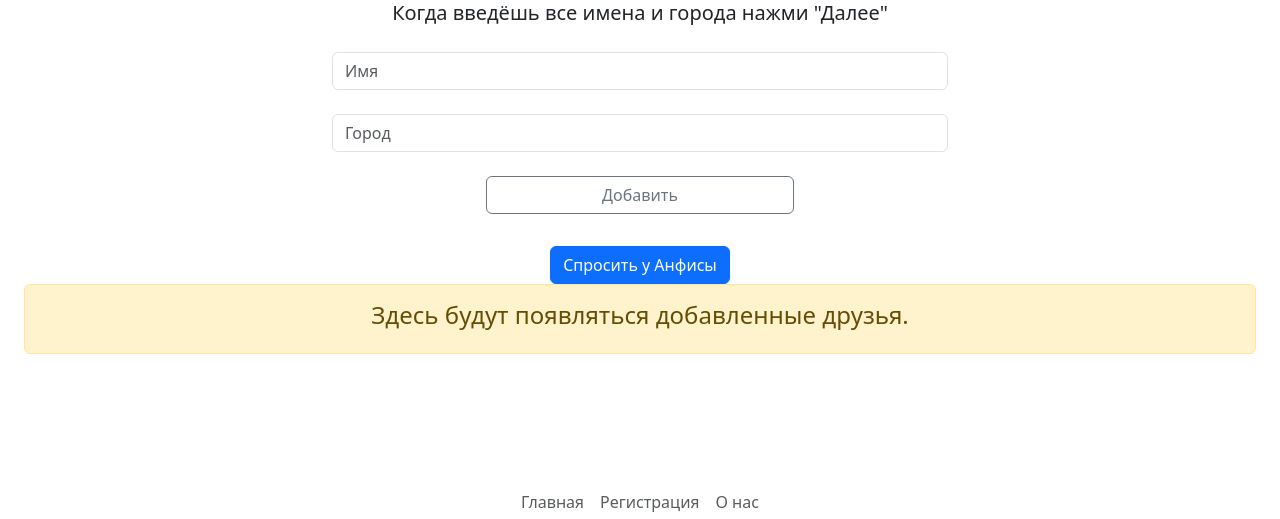
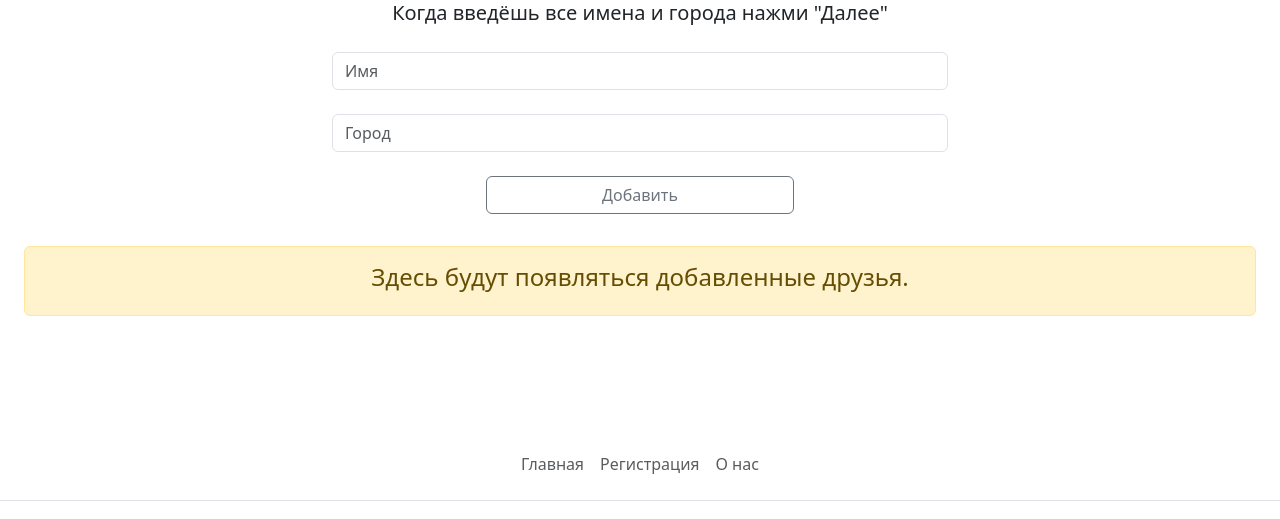
Before and after one commit to vladislavmalygin/Anfisa, a Django app: page / in a window 1280 px wide. Shown: the part 406-925 px from the top of the page. Run offline with Django 5.2, Linux system fonts and the light colour scheme; data that the repository does not hold is empty.

Commit message:
Update main_template.html
nav button deleted

```diff
--- a/AnfisaQuery/templates/AnfisaQuery/main_template.html
+++ b/AnfisaQuery/templates/AnfisaQuery/main_template.html
@@ -43,7 +43,7 @@
             </div>
 
       </div>
-       <button class="btn btn-primary" type="button">Спросить у Анфисы</button><a href="{% url 'about' %}"></a></a><br>
+
      </form>
     </div>
   </div>
```
